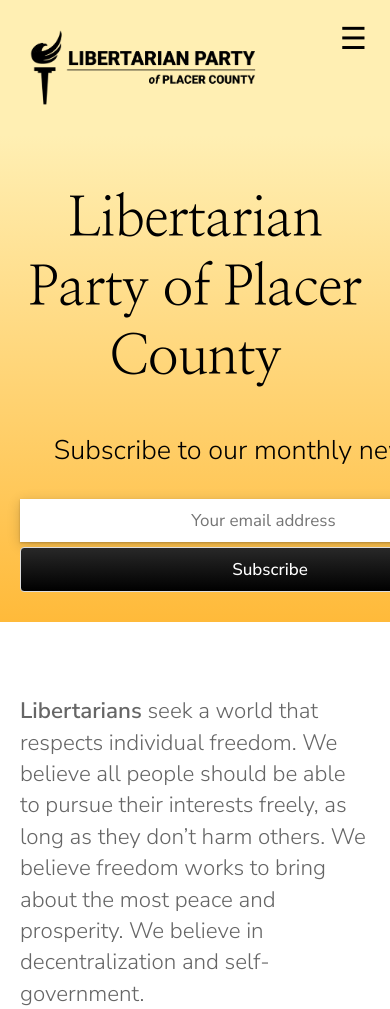
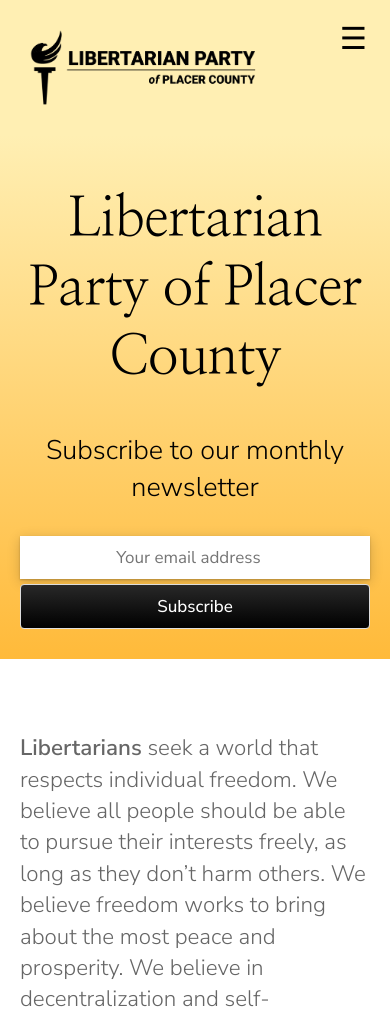
Before and after one commit to alexandratran/alexandratran.github.io, a Jekyll site: the page built from index.html, in a window 390 px wide. Shown: the top 1009 px of the page. Built offline with Jekyll 4.4.1, drawn with Linux system fonts in a browser that asks for light colours; comment, search, counter and statistics services are not loaded; grey boxes are pictures that could not be loaded.

Commit message:
fix signup responsiveness

```diff
--- a/_sass/landing-page.scss
+++ b/_sass/landing-page.scss
@@ -53,7 +53,7 @@
 }
 
 @media only screen and (max-width: 510px) {
-    #mc_embed_signup {
+    #mc_embed_shell #mc_embed_signup {
         width: 100%;
     }
 }
```
